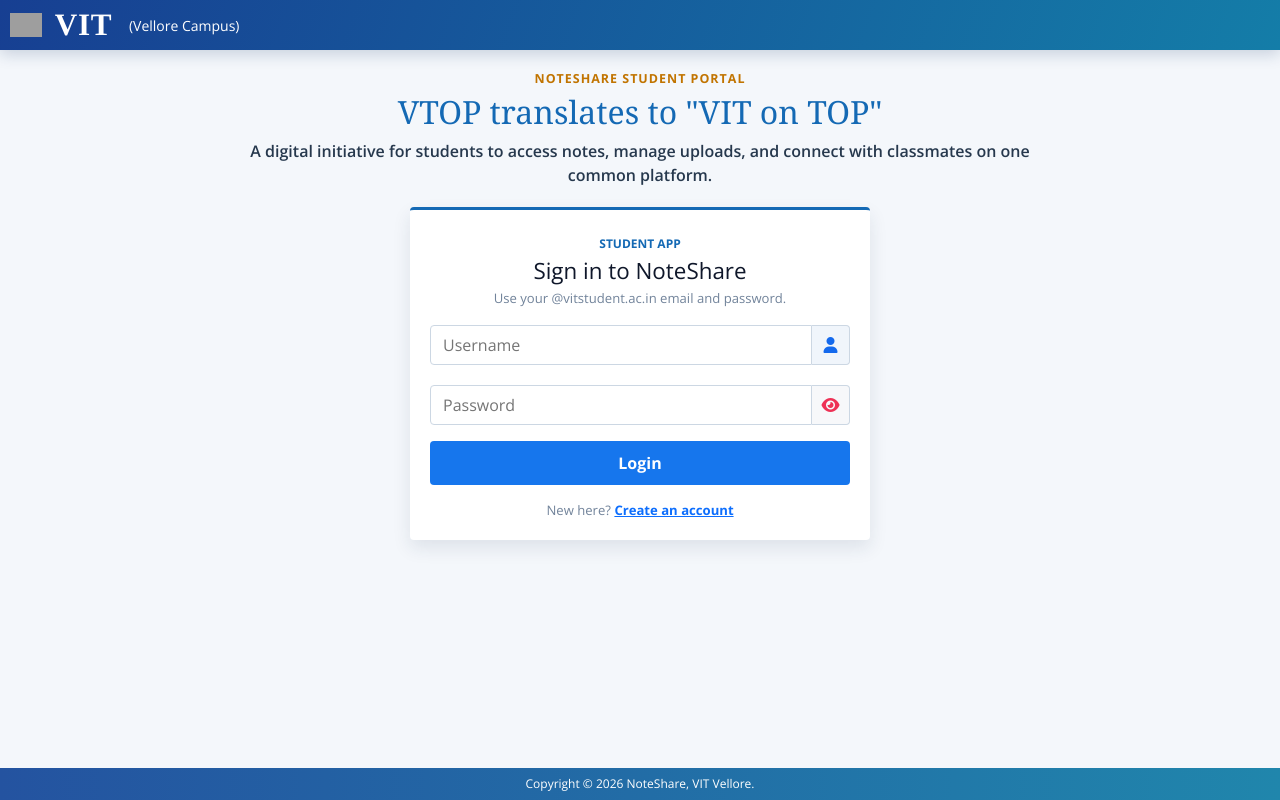
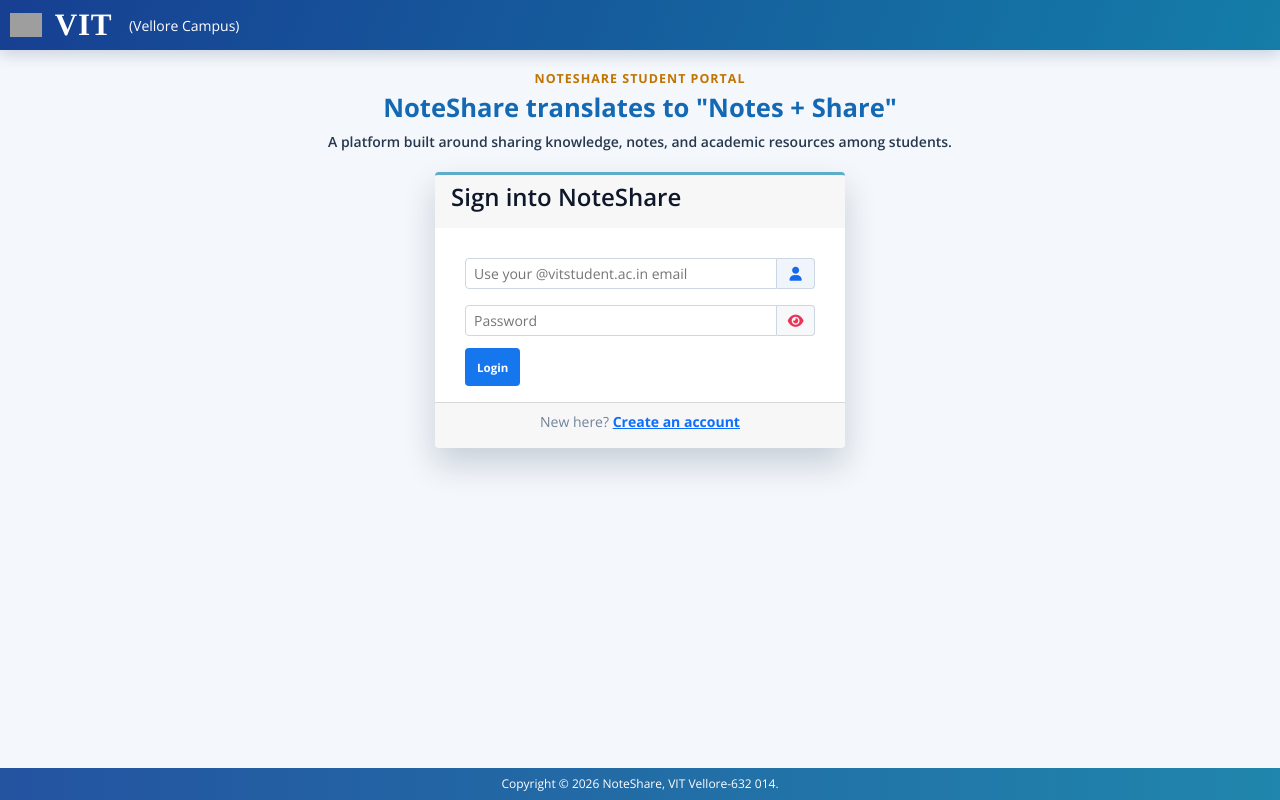
Before and after one commit to prasadproject2025-alt/NoteShare, a PHP site: page /login.html in a window 1280 px wide. Run offline with PHP 8.4, Linux system fonts and the light colour scheme; some libraries are stand-ins or nearby versions; grey boxes are pictures that could not be loaded.

Commit message:
Sync CSS updates and make mailer import resilient for local server

```diff
--- a/css/style.css
+++ b/css/style.css
@@ -340,6 +340,9 @@ body.login-body #app-footer {
     min-height: 100vh;
     display: flex;
     flex-direction: column;
+    font-family: 'Open Sans', sans-serif;
+    font-size: 14px;
+    line-height: 1.5;
     background: #f4f7fb;
 }
 
@@ -433,8 +436,9 @@ body.login-body #app-footer {
 .vtop-intro h1 {
     margin: 0;
     color: #1469b4;
-    font-family: Georgia, serif;
-    font-size: 2rem;
+    font-family: 'Open Sans', sans-serif;
+    font-size: 1.6rem;
+    font-weight: 700;
 }
 
 .vtop-intro > p:last-child {
@@ -510,7 +514,8 @@ body.login-body #app-footer {
 }
 
 .login-entry .student-login-panel {
-    width: min(100%, 460px);
+    width: min(100%, 410px);
+    border-top: 3px solid #5cacca;
 }
 
 .spotlight-panel,
@@ -518,7 +523,7 @@ body.login-body #app-footer {
 .app-links {
     background: #fff;
     border-radius: 0.25rem;
-    box-shadow: 0 8px 18px rgba(28, 52, 80, 0.1);
+    box-shadow: 0 16px 32px rgba(28, 52, 80, 0.2);
 }
 
 .spotlight-panel { border-top: 3px solid #7d310c; }
@@ -543,17 +548,28 @@ body.login-body #app-footer {
 .spotlight-panel a { color: #1e2b3c; text-decoration: underline; }
 
 .student-login-panel {
-    padding: 1.25rem;
-    border-top: 3px solid #1469b4;
+    padding: 0;
+    overflow: hidden;
 }
-.student-login-heading { text-align: center; }
+.student-login-heading {
+    padding: 0.5rem 1rem;
+    text-align: left;
+    background: rgba(0, 0, 0, 0.03);
+    border-bottom: 0;
+    font-size: 100000px;
+}
 .panel-label {
     color: #1469b4;
     font-size: 0.75rem;
     font-weight: 700;
     text-transform: uppercase;
 }
-.student-login-heading h2 { margin: 0.25rem 0; font-size: 1.4rem; }
+.student-login-heading h2 {
+    margin: 0 0 0.5rem;
+    line-height: 1.2;
+    font-size: 1.5rem;
+    font-weight: 600;
+}
 .student-login-heading p,
 .new-account,
 .app-links p { color: #71839a; font-size: 0.82rem; }
@@ -575,14 +591,27 @@ body.login-body #app-footer {
     white-space: nowrap;
     border: 0;
 }
+
+.student-login-panel form,
+.student-login-panel .new-account {
+    margin-left: 30px;
+    margin-right: 30px;
+}
+
+.student-login-panel form {
+    padding-top: 30px;
+}
+
 .student-login-panel input {
     width: 100%;
-    height: 40px;
-    min-height: 40px;
+    height: auto;
+    min-height: 0;
     box-sizing: border-box;
-    padding: 0.6rem 0.75rem;
+    padding: 0.25rem 0.5rem;
     border: 1px solid #ccd7e3;
     border-radius: 0.25rem;
+    font-size: 0.875rem;
+    line-height: 1.5;
 }
 
 .login-input-group {
@@ -600,10 +629,13 @@ body.login-body #app-footer {
     display: inline-flex;
     align-items: center;
     justify-content: center;
-    width: 38px;
+    width: auto;
     min-width: 38px;
-    height: 40px;
-    min-height: 40px;
+    height: auto;
+    min-height: 0;
+    padding: 0.25rem 0.5rem;
+    font-size: 0.875rem;
+    line-height: 1.5;
     border: 1px solid #ccd7e3;
     border-left: 0;
     border-radius: 0 0.25rem 0.25rem 0;
@@ -615,7 +647,7 @@ body.login-body #app-footer {
 }
 
 .username-field {
-    margin-bottom: 20px;
+    margin-bottom: 1rem;
 }
 
 .password-field {
@@ -639,16 +671,18 @@ body.login-body #app-footer {
     box-shadow: none;
 }
 .student-login-panel button[type="submit"] {
-    width: 100%;
-    min-height: 44px;
-    margin-top: 1rem;
+    width: auto;
+    min-height: 38px;
+    margin: 0.75rem 0 0 auto;
+    padding: 0.375rem 0.75rem;
     color: #fff;
     background: #1676ed;
     border: 0;
     border-radius: 0.25rem;
+    font-size: 0.72rem;
     font-weight: 700;
 }
-.new-account { margin: 1rem 0 0; text-align: center; }
+.new-account { margin: 0.75rem 0 1.25rem; text-align: center; font-size: 0.7rem; }
 .new-account a { font-weight: 700; }
 
 .app-links {
@@ -672,7 +706,23 @@ body.login-body #app-footer {
     color: #fff;
     background: linear-gradient(90deg, #2453a0, #2086ac);
     font-size: 0.75rem;
+    font-weight: 400;
     text-align: center;
+}
+.new-account {
+    margin: 1rem 0 0;
+    margin-left: 0;
+    margin-right: 0;
+    padding: 0.5rem 1rem 1rem;
+    text-align: center;
+    font-size: 0.875rem;
+    background: rgba(0, 0, 0, 0.03);
+    border-top: 1px solid rgba(0, 0, 0, 0.125);
+}
+
+.student-login-panel .new-account {
+    margin-left: 0;
+    margin-right: 0;
 }
 
 @media (max-width: 767.98px) {
--- a/login.html
+++ b/login.html
@@ -35,22 +35,20 @@
     <main class="vtop-main">
         <section class="vtop-intro container">
             <p class="vtop-kicker">NoteShare student portal</p>
-            <h1>VTOP translates to &quot;VIT on TOP&quot;</h1>
-            <p>A digital initiative for students to access notes, manage uploads, and connect with classmates on one common platform.</p>
+            <h1>NoteShare translates to &quot;Notes + Share&quot;</h1>
+            <p>A platform built around sharing knowledge, notes, and academic resources among students.</p>
         </section>
 
         <section class="container login-entry">
             <div id="student-login" class="student-login-panel">
                 <div class="student-login-heading">
-                    <span class="panel-label">Student App</span>
-                    <h2>Sign in to NoteShare</h2>
-                    <p>Use your @vitstudent.ac.in email and password.</p>
+                    <h2>Sign into NoteShare</h2>
                 </div>
                 <div id="login-error" class="alert alert-danger d-none" role="alert"></div>
                 <form id="login-form" onsubmit="event.preventDefault(); loginUser();">
                     <label class="visually-hidden" for="login-email">Username</label>
                     <div class="login-input-group username-field">
-                        <input type="email" id="login-email" placeholder="Username" required>
+                        <input type="email" id="login-email" placeholder="Use your @vitstudent.ac.in email" required>
                         <span class="input-icon" aria-hidden="true"><i class="fas fa-user"></i></span>
                     </div>
                     <label class="visually-hidden" for="login-password">Password</label>
@@ -60,13 +58,15 @@
                     </div>
                     <button type="submit">Login</button>
                 </form>
-                <p class="new-account">New here? <a href="create-account.html">Create an account</a></p>
+                <div>
+                    <p class="new-account">New here? <a href="create-account.html">Create an account</a></p>
+                </div>
             </div>
 
         </section>
     </main>
 
-    <footer class="vtop-footer">Copyright &copy; 2026 NoteShare, VIT Vellore.</footer>
+    <footer class="vtop-footer">Copyright &copy; 2026 NoteShare, VIT Vellore-632 014.</footer>
     <div id="app-footer"></div>
         <script>
             function togglePasswordVisibility() {
```
Also changed, not shown: lib/mailer.js (+6 -1 lines).
